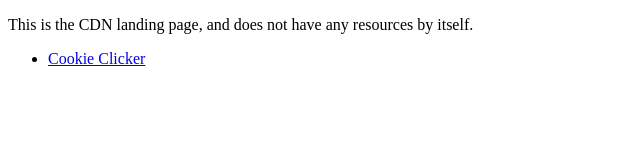
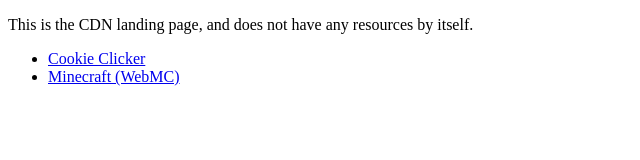
Before and after one commit to corn-unblocked/corn-gamecdn, a plain HTML site: page public/index.html in a window 1280 px wide. Shown: the whole page, without its empty margins (0-640 px from the left). Drawn offline with Linux system fonts and the light colour scheme.

Commit message:
added minecraft

```diff
--- a/public/index.html
+++ b/public/index.html
@@ -7,6 +7,7 @@
 		<p>This is the CDN landing page, and does not have any resources by itself.</p>
 		<ul>
 			<li><a href="cookie/">Cookie Clicker</a></li>
+			<li><a href="minecraft/">Minecraft (WebMC)</a></li>
 		</ul>
 	</body>
 </html>
```
Also changed, not shown: 1 other file.
